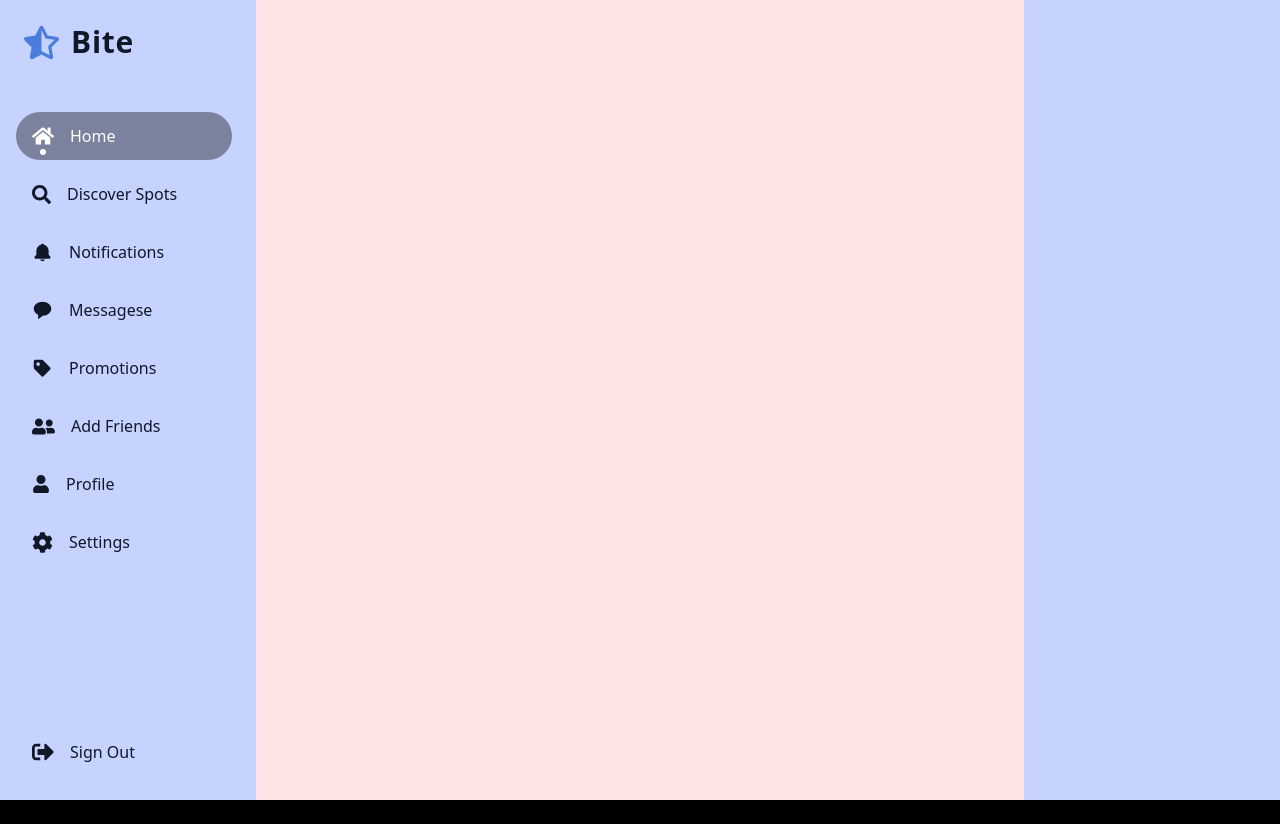
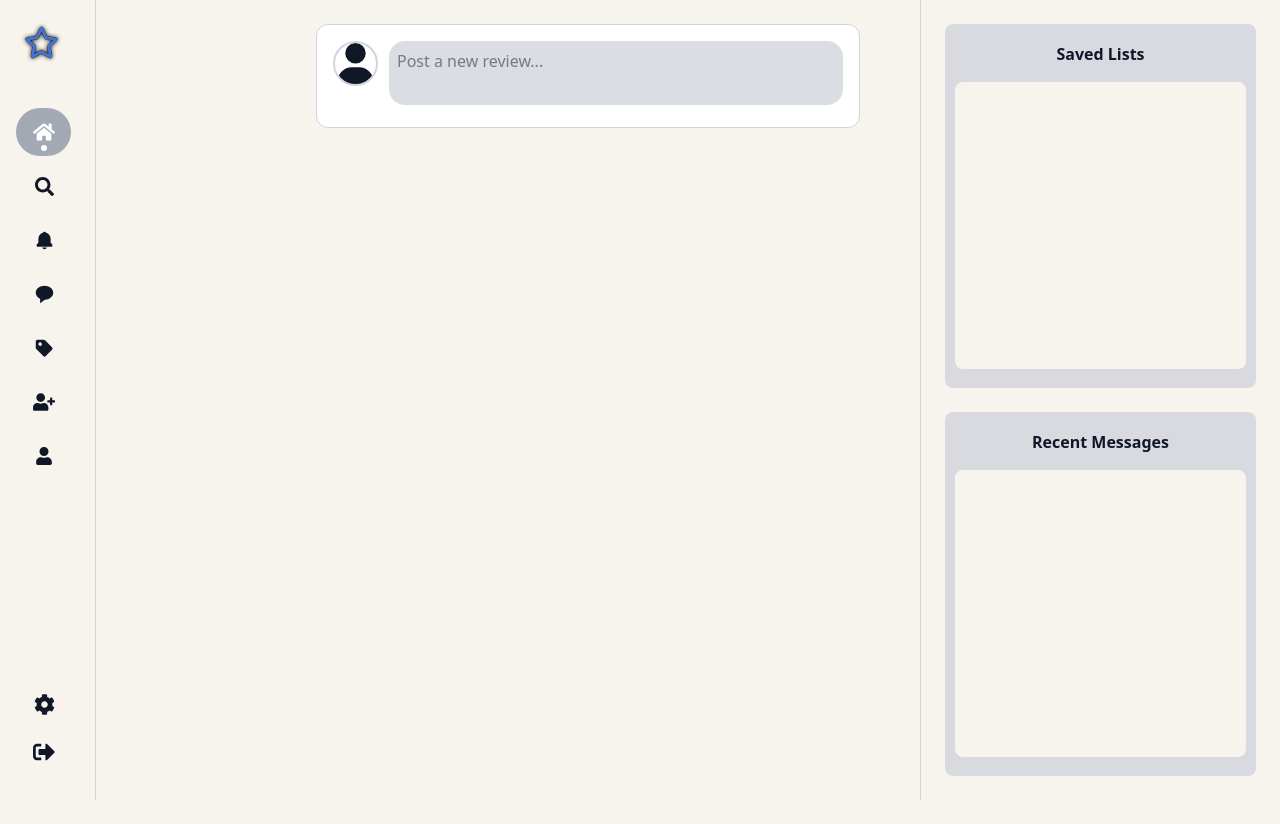
Before and after one commit to sanspandey45/bite-social-app, a Next.js app: page /home in a window 1280 px wide. Before the commit the page ends 800 px from the top, so only its background shows below. Built offline with nearby package versions, Linux system fonts and the light colour scheme; no server answers; sample sign-in values are in the browser's storage.

Commit message:
created collapsable side bar, and text box for post feature

```diff
--- a/src/app/(protected)/home/page.tsx
+++ b/src/app/(protected)/home/page.tsx
@@ -1,9 +1,10 @@
+import CreatePostInput from '@/components/post/CreatePostInput'
 import React from 'react'
 
 
 export default function HomePage() {
   return (
-    <div className="h-screen flex justify-center items-center bg-rose-100">
+    <div> <CreatePostInput/>
 
     </div>
   )
--- a/src/app/(protected)/layout.tsx
+++ b/src/app/(protected)/layout.tsx
@@ -4,9 +4,8 @@ import { redirect } from "next/navigation";
 import LeftSidebar from "@/components/general/LeftSidebar";
 import RightSidebar from "@/components/general/RightSidebar";
 
-
-// NOTE: this is better than client-side check because it could flash page first, which can be bypassed,
-//       whereas server-side here blocks before rendering
+// NOTE: auth session checking is better handled in server than client-side check because it could flash page first,
+//       which can be bypassed, whereas server-side here blocks before rendering
 
 // async function because we want to use our next auth session in here
 export default async function Layout({
@@ -19,10 +18,15 @@ export default async function Layout({
     redirect("/"); // redirecting to sign in page
   }
 
-  // any page we create will be rendered in children, protected by the layout file
+  // every page we create will be rendered in children, protected by the layout file
   // here i'll create things like left sidebar, right sidebar, and nav bar
-  return <>
-  <LeftSidebar/>
-  <RightSidebar/>
-  {children}</>;
+  return (
+    <>
+      <LeftSidebar />
+      <div className = "min-h-screen mx-5 lg:ml-79 lg:mr-105 text-gray-900 mt-6"> {/* will contain global styles applied to all the protected pages*/}
+        {children}
+      </div>
+      <RightSidebar />
+    </>
+  );
 }
--- a/src/app/globals.css
+++ b/src/app/globals.css
@@ -6,10 +6,17 @@
   --color-dark-3: #101012;
   --color-dark-4: #1f1f22;
   --color-purple-primary: #5d5fef;
-  --color-blue-primary: #4076dbea;
+  --color-blue-primary: #4076dbea; /*logo*/
   --color-cream: #fffdd0;
   --color-mypurple: #4e4197ea;
   --color-myred: #8d1313ea;
+  --color-beige: #f7f3ed;
+  --color-lightpurp: #d5dcf5;
+  --color-yellowbeige: #f5f1e8;
+}
+
+body {
+  background-color: #f7f3ed; /* your beige */
 }
 
 /* fixing issue with autofill background turning white*/
--- a/src/components/general/LeftSidebar.tsx
+++ b/src/components/general/LeftSidebar.tsx
@@ -2,14 +2,13 @@
 "use client";
 // Note: we need client side features like collapsable menu, active link highlighting, etc.
 import {
-  FaStarHalfAlt,
   FaHome,
   FaUser,
   FaSearch,
   FaCog,
   FaSignOutAlt,
-  FaUserFriends,
   FaSpinner,
+  FaUserPlus,
 } from "react-icons/fa";
 import Link from "next/link";
 import {
@@ -20,6 +19,7 @@ import {
 import { usePathname } from "next/navigation";
 import { signOut } from "next-auth/react";
 import { useState } from "react";
+import { FaRegStar } from "react-icons/fa6";
 
 // using links to make it more organized
 const links = [
@@ -37,7 +37,7 @@ const links = [
   {
     href: "/messages",
     icon: <BiSolidMessageRounded size={21} />,
-    name: "Messagese",
+    name: "Messages",
   },
   {
     href: "/promotions",
@@ -46,18 +46,17 @@ const links = [
   },
   {
     href: "/addfriends",
-    icon: <FaUserFriends size={23} />,
+    icon: <FaUserPlus size={22} />,
     name: "Add Friends",
   },
   { href: "/profile", icon: <FaUser size={18} />, name: "Profile" },
-  { href: "/settings", icon: <FaCog size={21} />, name: "Settings" },
 ];
 
 export default function LeftSidebar() {
-  const [isSigningOut, setIsSigningOut] = useState(false);
+  const [isSigningOut, setIsSigningOut] = useState(false); // to generate spinner
 
   const handleSignout = async () => {
-    setIsSigningOut(true);
+    setIsSigningOut(true); // to generate spinner
     try {
       await signOut();
     } catch (error) {
@@ -72,16 +71,22 @@ export default function LeftSidebar() {
 
   return (
     <nav
-      className="hidden lg:flex fixed left-0 top-0 h-screen w-64 lg:w-1/5 bg-indigo-200 flex-col p-6" /* whole bar items */
+      className="hidden lg:flex fixed left-0 top-0 h-screen w-24 hover:w-64 bg-beige flex-col p-6 transition-all duration-300 group overflow-hidden border-r border-gray-300" /* whole bar items */
     >
-      <div className="flex items-center gap-3 mb-10" /* logo */>
-        <FaStarHalfAlt size={35} color="#4076dbea" />
-        <span className="text-3xl font-semibold tracking-wide text-gray-900">
+      <div
+        className="flex items-center gap-2 mb-9 whitespace-nowrap" /* logo */
+      >
+        <FaRegStar
+          size={35}
+          color="#4076dbea"
+          className="[stroke:black] [stroke-width:10px] [paint-order:stroke_fill] drop-shadow-[0_0_2px_black] flex-shrink-0"
+        />
+        <span className="text-3xl font-semibold tracking-wide text-gray-900 opacity-0 group-hover:opacity-100 transition-opacity duration-300">
           Bite
         </span>
       </div>
       <ul
-        className="text-gray-900 -ml-2 mt-3 flex flex-col space-y-1 lg:space-y-2.5 2xl:space-y-4.5" /* icons and nav text */
+        className="text-gray-900 2xl:text-lg -ml-2 mt-3 flex flex-1 flex-col space-y-1 lg:space-y-1.5 2xl:space-y-4.5" /* icons and nav text */
       >
         {links.map((link) => {
           const isActive = pathname === link.href;
@@ -90,14 +95,16 @@ export default function LeftSidebar() {
           return (
             <li
               key={link.href}
-              className={isActive ? "bg-black/38 rounded-3xl text-white " : ""}
+              className={
+                isActive ? "bg-gray-400/90 rounded-3xl text-white " : ""
+              }
             >
               <Link
                 href={link.href}
                 className="flex items-center gap-4 px-4 py-3 hover:bg-dark-3 hover:text-white rounded-3xl transition-all duration-100"
               >
                 <div
-                  className="relative" /* wrapping dot and icon in div; dot's absolute position will be RELATIVE to this div */
+                  className="relative w-6 flex items-center justify-center flex-shrink-0" /* wrapping dot and icon in div; dot's absolute position will be RELATIVE to this div */
                 >
                   {link.icon}
                   {isActive /* centers circle below icon; "absolute" removes it form normal document flow so doesnt take up space/make area bigger */ && (
@@ -106,24 +113,47 @@ export default function LeftSidebar() {
                     </span>
                   )}
                 </div>
-                {link.name}
+                {/* gonna wrap the link.name in span with opacity-0 so that it doesn't show up unless hovering*/}
+                <span className="opacity-0 group-hover:opacity-100 transition-opacity duration-300 whitespace-nowrap">
+                  {link.name}
+                </span>
               </Link>
             </li>
           );
         })}
+
+        {/* settings right above sign out */}
+        <li className="mt-auto">
+          <Link
+            href="/settings"
+            className="flex items-center 2xl:text-lg gap-4 px-4 py-3 text-gray-900 hover:bg-dark-3 hover:text-white rounded-3xl transition-all duration-100"
+          >
+            <div className="relative w-6 flex items-center justify-center flex-shrink-0">
+              <FaCog size={21} />
+            </div>
+            <span className="text-md opacity-0 group-hover:opacity-100 transition-opacity duration-300 whitespace-nowrap">
+              Settings
+            </span>
+          </Link>
+        </li>
       </ul>
 
       {/* sign out button; pushed to bottom; not using link because separate functionality and spacing */}
       <button
         onClick={handleSignout}
         disabled={isSigningOut}
-        className="mt-auto flex items-center -ml-2 gap-4 px-4 py-3 text-gray-900 hover:bg-dark-3 hover:text-red-800 rounded-3xl transition-all duration-85 disabled:opacity-50 disabled:cursor-not-allowed"
+        className="flex items-center 2xl:text-lg -ml-2 gap-4.5 px-4 py-3 text-gray-900 hover:bg-dark-3 hover:text-red-800 rounded-3xl transition-all duration-100 disabled:opacity-50 disabled:cursor-not-allowed"
       >
-        <FaSignOutAlt size={22} />
-        {isSigningOut ? (
-          <FaSpinner size={22} className="animate-spin" />
-        ) : ""}
-        {isSigningOut ? "" : "Sign Out"}
+        <div className="w-6 flex items-center justify-center flex-shrink-0">
+          <FaSignOutAlt size={22} />
+        </div>
+        <span className="opacity-0 group-hover:opacity-100 transition-opacity duration-300 whitespace-nowrap">
+          {isSigningOut ? (
+            <FaSpinner size={22} className="animate-spin" />
+          ) : (
+            "Sign Out"
+          )}
+        </span>
       </button>
     </nav>
   );
@@ -185,13 +215,13 @@ export default function LeftSidebar() {
 //           <span className="text-md">Messages</span>
 //         </Link>
 
-//         <Link
-//           href="/promotions"
-//           className="flex items-center gap-4 px-4 py-3 text-gray-900 hover:bg-dark-3 hover:text-white rounded-3xl transition-all"
-//         >
-//           <BiSolidPurchaseTag size={22} />
-//           <span className="text-md">Promotions</span>
-//         </Link>
+// <Link
+//   href="/promotions"
+//   className="flex items-center gap-4 px-4 py-3 text-gray-900 hover:bg-dark-3 hover:text-white rounded-3xl transition-all"
+// >
+//   <BiSolidPurchaseTag size={22} />
+//   <span className="text-md">Promotions</span>
+// </Link>
 
 //         <Link
 //           href="/addfriends"
--- a/src/components/general/RightSidebar.tsx
+++ b/src/components/general/RightSidebar.tsx
@@ -1,12 +1,30 @@
 // components/Sidebar.tsx (or wherever you put it)
 "use client";
+
 // Note: we need client side features like collapsable menu, active link highlighting, etc.
 
 export default function RightSidebar() {
   return (
     // for right sidebar i'll use "nav" inside an "aside" since it'll have more that just navigation
-    <aside className="fixed right-0 top-0 h-screen w-64 lg:w-1/5 bg-indigo-200 flex flex-col p-6">
+    // <aside className="fixed right-0 top-0 h-screen w-64 lg:w-1/5 hidden lg:block bg-indigo-200 flex flex-col p-6">
 
+    // </aside>
+
+    // bg option: bg-teal-100/50
+    <aside className="hidden lg:flex fixed right-0 top-0 h-screen lg:w-[360px] bg-beige flex-col p-6 gap-6 border-l border-gray-300">
+      {/* map block white part*/}
+      <div className="relative bg-gray-300/80 rounded-lg p-2.5 h-1/2">
+        <h3 className="text-center text-gray-900 font-semibold mt-2">Saved Lists</h3>
+        {/* map itself */}
+        <div className="fixed-center bg-beige rounded-lg h-5/6 mt-4"> </div>
+      </div>
+
+      {/* messges display */}
+      <div className="relative bg-gray-300/80 rounded-lg p-2.5 h-1/2">
+        <h3 className="text-center text-gray-900 font-semibold  mt-2">Recent Messages</h3>
+        {/* messages list */}
+        <div className="fixed-center bg-beige rounded-lg h-5/6 mt-4"> </div>
+      </div>
     </aside>
   );
 }
--- /dev/null
+++ b/src/components/post/CreatePostInput.tsx
@@ -0,0 +1,69 @@
+"use client"
+
+import React from 'react'
+import { FaUser } from 'react-icons/fa6';
+
+
+export default function CreatePostInput() {
+  return (
+    <div className="bg-white p-4 rounded-xl border border-gray-300">
+      <div className="flex gap-2">
+        <div className="relative w-12 h-12 shrink-0">
+          <FaUser
+            size={45}
+            className="object-cover rounded-full border-2 border-gray-300" /*add user's profile pic here later*/
+          />
+        </div>
+        {/* text bubble area where user's can write, initially only this is visible until user clicks */}
+        <div className="flex-1">
+            <textarea placeholder="Post a new review..." className="bg-gray-300/80 w-full p-2 rounded-2xl outline-none resize-none"/>
+        </div>
+      </div>
+    </div>
+  );
+}
+
+
+
+
+
+
+
+
+
+
+
+
+
+
+
+
+// import React from "react";
+// import { FaUser } from "react-icons/fa6";
+
+// export default function CreatePostInput() {
+//   return (
+//     <div className="bg-white p-4 rounded-xl border border-gray-300">
+//       <div className="flex gap-2">
+//         <div className="relative w-12 h-12 shrink-0">
+//           <FaUser
+//             size={45}
+//             className="object-cover rounded-full border-2 border-gray-300" /*Add user's profile pic here later*/
+//           />
+//         </div>
+//         <div className="flex-1">
+//             <textarea placeholder="Post a new review..." className="bg-gray-300/80 w-full p-2 rounded-2xl outline-none resize-none"/>
+//         </div>
+//       </div>
+//     </div>
+//   );
+// }
+
+{
+  /* <Image
+    src=""
+    alt=""
+    fill
+    className="object-cover rounded-full border-4 border-gray-400"
+/> */
+}
--- /dev/null
+++ b/src/components/post/Post.tsx
@@ -0,0 +1,151 @@
+"use client";
+// Marks this as a Client Component in Next.js
+// Needed because we use hooks like useState and browser events
+
+import { useState } from "react";
+import { FaUser, FaStar } from "react-icons/fa";
+
+export default function CreatePostInput() {
+  // -------------------------------
+  // STATE 1: Controls whether form is expanded
+  // -------------------------------
+  // Initially false → user only sees small textarea
+  // When user clicks it → becomes true and full form appears
+  const [expanded, setExpanded] = useState(false);
+
+  // -------------------------------
+  // STATE 2: Holds all form data
+  // -------------------------------
+  // Using ONE object keeps form data organized
+  // Easier to send to backend later
+  const [form, setForm] = useState({
+    restaurant: "",
+    rating: 0,
+    visitDate: "",
+    reviewText: "",
+  });
+
+  // -------------------------------
+  // GENERIC INPUT HANDLER
+  // -------------------------------
+  // Updates one field in the form object
+  // Example:
+  // handleChange("restaurant", "Chipotle")
+  // → updates only restaurant field
+  const handleChange = (key: string, value: string | number) => {
+    setForm((prev) => ({
+      ...prev, // keep existing values
+      [key]: value, // overwrite only the changed field
+    }));
+  };
+
+  // -------------------------------
+  // POST HANDLER (placeholder)
+  // -------------------------------
+  // For now it just logs data
+  // Later you'll send this to your API
+  const handlePost = () => {
+    // Print form to console so you can see what gets submitted
+    console.log(form);
+
+    // Collapse form after posting
+    setExpanded(false);
+
+    // Reset form fields
+    setForm({
+      restaurant: "",
+      rating: 0,
+      visitDate: "",
+      reviewText: "",
+    });
+  };
+
+  // -------------------------------
+  // COMPONENT UI
+  // -------------------------------
+  return (
+    <div className="bg-white p-4 rounded-xl border">
+      <div className="flex gap-3">
+        {/* User icon placeholder */}
+        <FaUser size={40} />
+
+        {/* Main form container */}
+        <div className="flex-1 flex flex-col gap-3">
+          {/* Restaurant input (only when expanded) */}
+          {expanded && (
+            <input
+              placeholder="Restaurant"
+              value={form.restaurant}
+              onChange={(e) => handleChange("restaurant", e.target.value)}
+              className="bg-gray-200 p-2 rounded"
+            />
+          )}
+
+          {/* Star rating (only when expanded) */}
+          {expanded && (
+            <div className="flex gap-1">
+              {/* Create 5 stars */}
+              {[1, 2, 3, 4, 5].map((star) => (
+                <FaStar
+                  key={star}
+                  // Clicking a star sets rating to that number
+                  onClick={() => handleChange("rating", star)}
+                  // If rating >= star, make it blue
+                  // otherwise make it gray
+                  className={`cursor-pointer text-xl ${
+                    form.rating >= star ? "text-blue-primary" : "text-gray-300"
+                  }`}
+                />
+              ))}
+            </div>
+          )}
+
+          {/* ✅ Date visited input */}
+          {expanded && (
+            <div className="flex items-center gap-2">
+              <span className="text-sm text-gray-700">Date visited:</span>
+
+              {/* Browser-native date picker */}
+              <input
+                type="date"
+                value={form.visitDate}
+                onChange={(e) => handleChange("visitDate", e.target.value)}
+                className="bg-gray-200 px-2 py-1 rounded"
+              />
+            </div>
+          )}
+
+          {/* Review text area (always visible) */}
+          <textarea
+            placeholder="Write your review..."
+            value={form.reviewText}
+            onChange={(e) => handleChange("reviewText", e.target.value)}
+            // Expands form when clicked
+            onClick={() => setExpanded(true)}
+            // Small when collapsed, bigger when expanded
+            rows={expanded ? 4 : 1}
+            className="bg-gray-300 p-2 rounded"
+          />
+
+          {/* Buttons (only when expanded) */}
+          {expanded && (
+            <div className="flex justify-end gap-2">
+              {/* Cancel button just collapses form */}
+              <button onClick={() => setExpanded(false)}>Cancel</button>
+
+              {/* Post button */}
+              <button
+                onClick={handlePost}
+                // Disable unless required fields filled
+                disabled={!form.restaurant || !form.rating || !form.reviewText}
+                className="bg-blue-600 text-white px-3 py-1 rounded disabled:opacity-50"
+              >
+                Post
+              </button>
+            </div>
+          )}
+        </div>
+      </div>
+    </div>
+  );
+}
```
Also changed, not shown: src/components/auth/SigninComponent.tsx (+5 -5 lines), src/components/auth/SignupComponent.tsx (+5 -5 lines).
